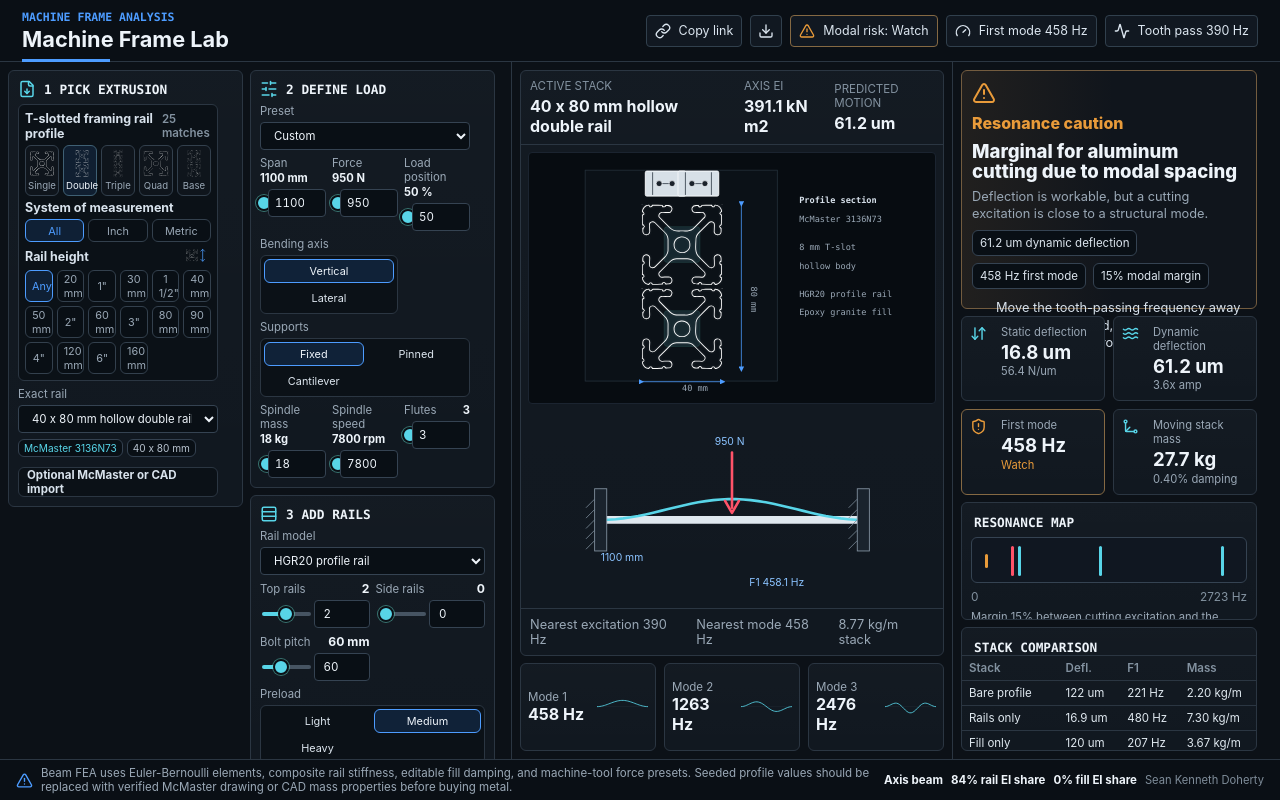
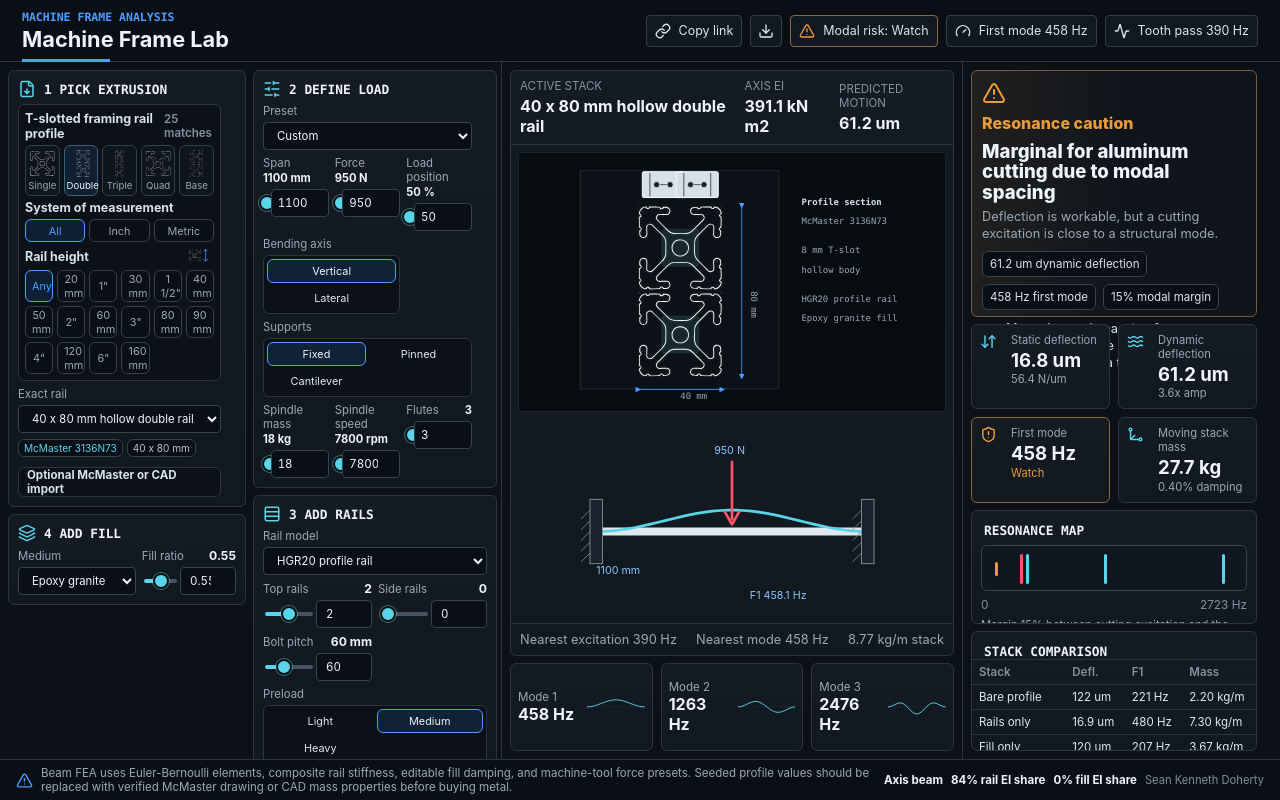
Before and after one commit to seankd3/machine-frame-lab, a React (Vite) app: page / in a window 1280 px wide. Built offline with nearby package versions, Linux system fonts and the light colour scheme.

Commit message:
Pack input panel more tightly

```diff
--- a/src/App.tsx
+++ b/src/App.tsx
@@ -70,6 +70,7 @@ export default function App() {
 
       <main className="workbench" aria-label="Machine frame simulation workspace">
         <aside className="panel panel-left">
+          <div className="input-column profile-column">
             <ProfileIntake
               activeProfile={activeProfile}
               customProfile={customProfile}
@@ -81,10 +82,11 @@ export default function App() {
                 setScenario((current) => ({ ...current, profileId }))
               }
             />
-          <div className="input-stack">
+            <FillControls scenario={scenario} onScenarioChange={setScenario} />
+          </div>
+          <div className="input-column setup-column">
             <ScenarioControls scenario={scenario} onScenarioChange={setScenario} />
             <RailControls scenario={scenario} onScenarioChange={setScenario} />
-            <FillControls scenario={scenario} onScenarioChange={setScenario} />
           </div>
         </aside>
 
--- a/src/styles.css
+++ b/src/styles.css
@@ -224,6 +224,29 @@ h2 {
   gap: 12px;
 }
 
+.input-column {
+  min-width: 0;
+  display: flex;
+  flex-direction: column;
+  gap: 12px;
+}
+
+.profile-section {
+  order: 1;
+}
+
+.load-section {
+  order: 2;
+}
+
+.rail-section {
+  order: 3;
+}
+
+.fill-section {
+  order: 4;
+}
+
 .stage {
   min-width: 0;
   padding: 14px;
@@ -1139,7 +1162,7 @@ input[type="range"]::-moz-range-thumb {
   .workbench {
     min-height: 0;
     overflow: hidden;
-    grid-template-columns: minmax(500px, 540px) minmax(440px, 1fr) minmax(316px, 360px);
+    grid-template-columns: minmax(500px, 530px) minmax(460px, 1fr) minmax(316px, 352px);
   }
 
   .panel {
@@ -1152,17 +1175,21 @@ input[type="range"]::-moz-range-thumb {
 
   .panel-left {
     display: grid;
-    grid-template-columns: minmax(235px, 0.92fr) minmax(245px, 1fr);
+    grid-template-columns: minmax(238px, 0.96fr) minmax(244px, 1fr);
     align-content: start;
     align-items: start;
     overflow: auto;
   }
 
-  .input-stack {
+  .panel-left > .input-column {
+    display: flex;
+    flex-direction: column;
     gap: 7px;
+    min-width: 0;
   }
 
   .panel-left .panel-section {
+    min-width: 0;
     flex: 0 0 auto;
   }
 
@@ -1557,7 +1584,7 @@ input[type="range"]::-moz-range-thumb {
 
 @media (min-width: 1320px) {
   .workbench {
-    grid-template-columns: minmax(520px, 560px) minmax(460px, 1fr) minmax(320px, 360px);
+    grid-template-columns: minmax(510px, 540px) minmax(480px, 1fr) minmax(320px, 352px);
   }
 
   .panel-left {
@@ -1664,6 +1691,13 @@ input[type="range"]::-moz-range-thumb {
     display: grid;
     grid-template-columns: minmax(330px, 0.92fr) minmax(330px, 1fr);
     align-items: start;
+  }
+
+  .panel-left > .input-column {
+    display: flex;
+    flex-direction: column;
+    gap: 12px;
+    min-width: 0;
   }
 
   .panel-left .panel-section {
@@ -1729,6 +1763,10 @@ input[type="range"]::-moz-range-thumb {
     flex-direction: column;
   }
 
+  .input-column {
+    display: contents;
+  }
+
   .panel-right {
     display: flex;
     grid-template-columns: 1fr;
```
Also changed, not shown: 4 other files (tests, documents, lock files or other folders). Lines whose indentation alone changed are shown as unchanged.
